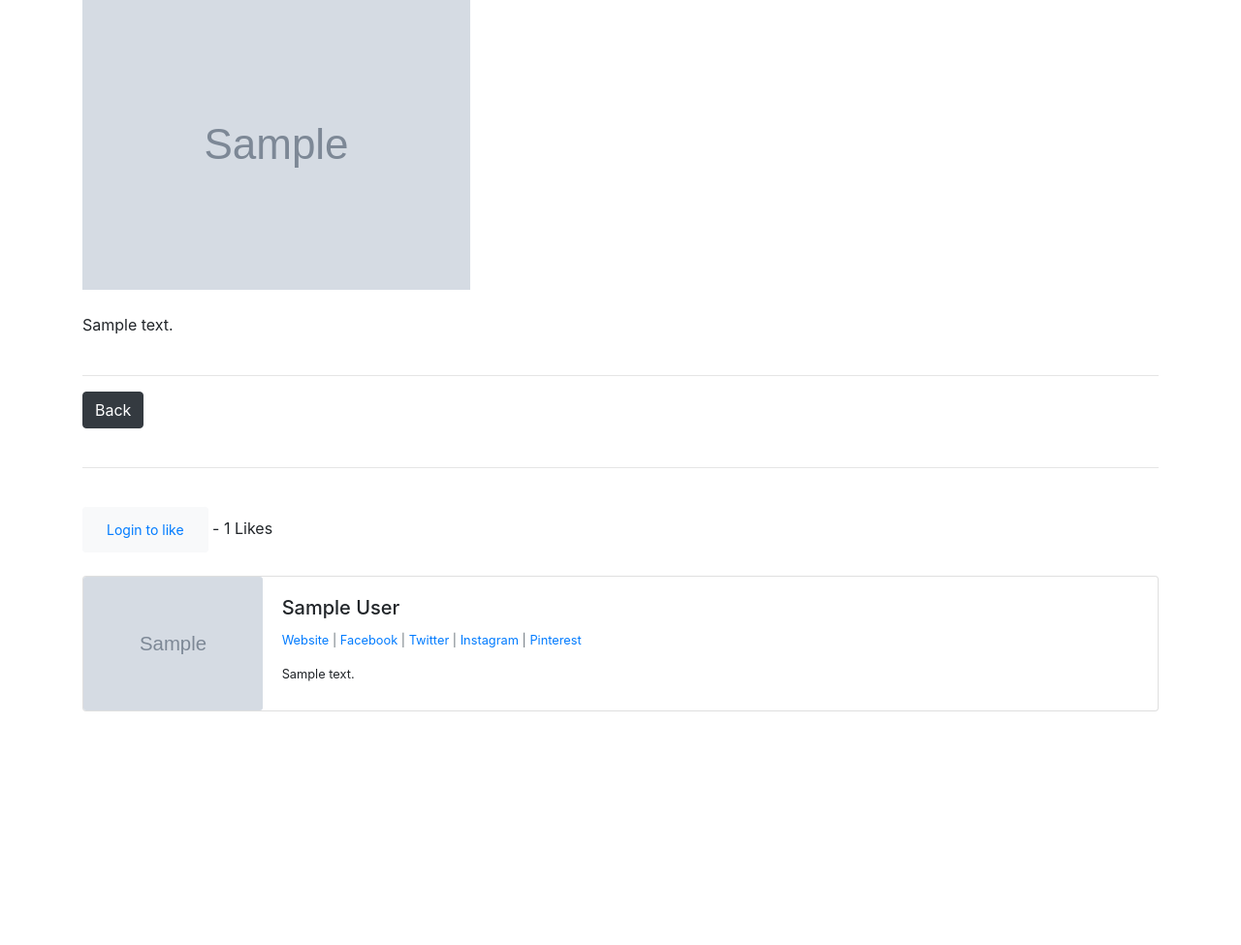
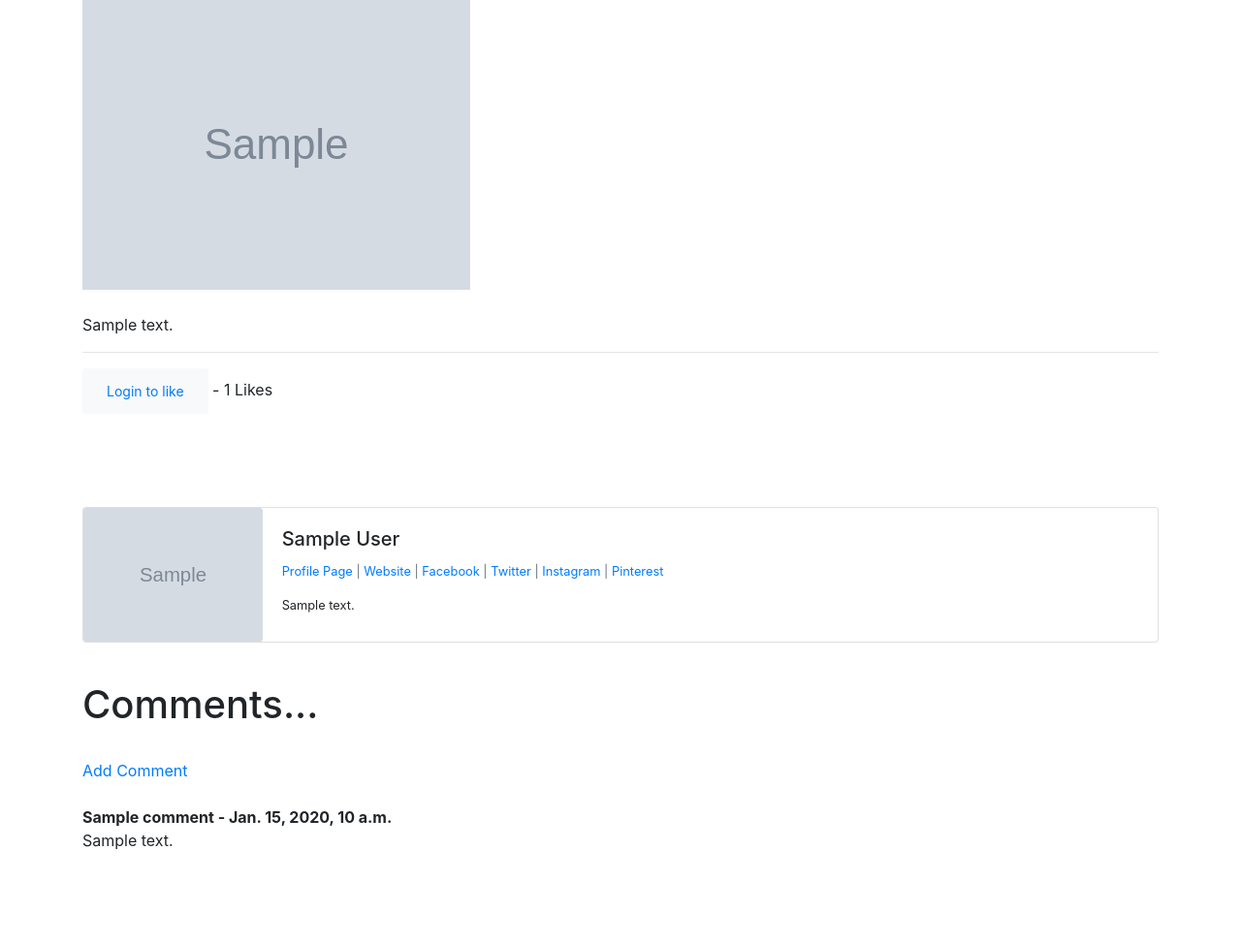
Before and after one commit to Jnaesi/theblogpp4, a Django app: page /article/1 in a window 1280 px wide. Shown: the part 218-1193 px from the top of the page at 97% size. Before the commit the page ends 952 px from the top, so only its background shows below. Run offline with Django 3.2, Linux system fonts and the light colour scheme; tables that the repository leaves empty hold one stand-in row (values such as "Sample post"); grey boxes marked "Sample" are stand-in pictures; some libraries are stand-ins or nearby versions.

Commit message:
Finnishing touches

```diff
--- a/members/urls.py
+++ b/members/urls.py
@@ -1,5 +1,5 @@
 from django.urls import path
-from .views import UserRegisterView, UserEditView, PasswordsChangeView
+from .views import UserRegisterView, UserEditView, PasswordsChangeView, ShowProfilePageView
 from django.contrib.auth import views as auth_views
 from . import views
 
@@ -9,5 +9,6 @@ urlpatterns = [
     #path('password/', auth_views.PasswordChangeView.as_view(template_name='registration/change-password.html')),
     path('password/', PasswordsChangeView.as_view(template_name='registration/change-password.html')),
     path('password_success', views.password_success, name="password_success"),
+    path('<int:pk>/profile/', ShowProfilePageView.as_view(), name='show_profile_page'),
 
 ]
--- a/theblog/admin.py
+++ b/theblog/admin.py
@@ -1,8 +1,9 @@
 from django.contrib import admin
-from .models import Post, Category, Profile
+from .models import Post, Category, Profile, Comment
 
 # Register your models here.
 
 admin.site.register(Post)
 admin.site.register(Category)
 admin.site.register(Profile)
+admin.site.register(Comment)
--- a/theblog/models.py
+++ b/theblog/models.py
@@ -50,3 +50,12 @@ class Post(models.Model):
     def get_absolute_url(self):
         #return reverse('article-detail', args=(str(self.id)) )
         return reverse('home')
+
+class Comment(models.Model):
+	post = models.ForeignKey(Post, related_name="comments", on_delete=models.CASCADE)
+	name = models.CharField(max_length=255)
+	body = models.TextField()
+	date_added = models.DateTimeField(auto_now_add=True)
+
+	def __str__(self):
+		return '%s - %s' % (self.post.title, self.name)
--- a/theblog/templates/article_details.html
+++ b/theblog/templates/article_details.html
@@ -30,14 +30,8 @@
 <br/><br/>
 {{ post.body|safe }}
 
+<hr>
 
-<br/><br/>
-<hr>
-<a href="{% url 'home' %}" class="btn btn-dark">Back</a>
-
-<br/><br/>
-<hr>
-<br/>
 <form action="{% url 'like_post' post.pk %}" method="POST">
     {% csrf_token %}
 
@@ -53,8 +47,9 @@
     {% endif %}
         - {{ total_likes }} Likes
 </form>
+<br/><br/>
 
-<br/>
+<br/><br/>
 <div class="card mb-3">
   <div class="row no-gutters">
     <div class="col-md-2">
@@ -73,8 +68,10 @@
 
 <p class="small text-muted">
 
+  <a href="{% url 'show_profile_page' post.author.profile.id %}">Profile Page</a>
+
 	{% if post.author.profile.website_url %}
-		 <a href="{{ post.author.profile.website_url }}">  Website</a>
+		| <a href="{{ post.author.profile.website_url }}">  Website</a>
 	{% endif %}
 
 
@@ -111,6 +108,29 @@
 
 <br/>
 
-<br/><br/><br/><br/>
+<h1>Comments...</h1>
+<br/>
+{% if not post.comments.all %}
+	No Comments Yet...<a href="{% url 'add_comment' post.pk %}">Add One</a>
+{% else %}
+
+<a href="{% url 'add_comment' post.pk %}">Add Comment</a>
+<br/><br/>
+
+	{% for comment in post.comments.all %}
+		<strong>
+			{{ comment.name }} -
+			{{ comment.date_added }}
+		</strong>
+		<br/>
+		{{ comment.body }}
+		<br/><br/>
+
+	{% endfor %}
+
+{% endif %}
+<br/>
+
+<br/><br/>
 
 {% endblock %}
--- a/theblog/urls.py
+++ b/theblog/urls.py
@@ -1,6 +1,6 @@
 from django.urls import path
 #from . import views
-from .views import HomeView, ArticleDetailView, AddPostView, UpdatePostView, DeletePostView, AddCategoryView, CategoryView, CategoryListView, LikeView
+from .views import HomeView, ArticleDetailView, AddPostView, UpdatePostView, DeletePostView, AddCategoryView, CategoryView, CategoryListView, LikeView, AddCommentView
 
 urlpatterns = [
     #path('', views.home, name="home"), <--> using class based views instead.
@@ -12,7 +12,9 @@ urlpatterns = [
     path('article/edit/<int:pk>/remove', DeletePostView.as_view(), name='delete_post'),
     path('category/<str:cts>/', CategoryView, name='category'),
     path('category-list/', CategoryListView, name='category-list'),
-    path('like/<int:pk>', LikeView, name='like_post')
+    path('like/<int:pk>', LikeView, name='like_post'),
+    path('article/<int:pk>/comment/', AddCommentView.as_view(), name='add_comment'),
+
 
 
 ]
--- a/theblog/views.py
+++ b/theblog/views.py
@@ -1,6 +1,6 @@
 from django.shortcuts import render, get_object_or_404
 from django.views.generic import ListView, DetailView, CreateView, UpdateView, DeleteView
-from .models import Post, Category
+from .models import Post, Category, Comment
 from .forms import PostForm, EditForm
 from django.urls import reverse_lazy, reverse
 from django.http import HttpResponseRedirect
@@ -69,6 +69,12 @@ class AddPostView(CreateView):
     #fields = '__all__'
     #fields = ('title', 'body')
 
+class AddCommentView(CreateView):
+	model = Comment
+	#form_class = CommentForm
+	template_name = 'add_comment.html'
+	fields = '__all__'
+
 class AddCategoryView(CreateView):
     model = Category
     #form_class = PostForm
```
Also changed, not shown: members/templates/registration/user_profile.html (added, +75 -0 lines), members/views.py (+16 -2 lines), theblog/templates/add_comment.html (added, +20 -0 lines), theblog/migrations/0012_comment.py (added).
